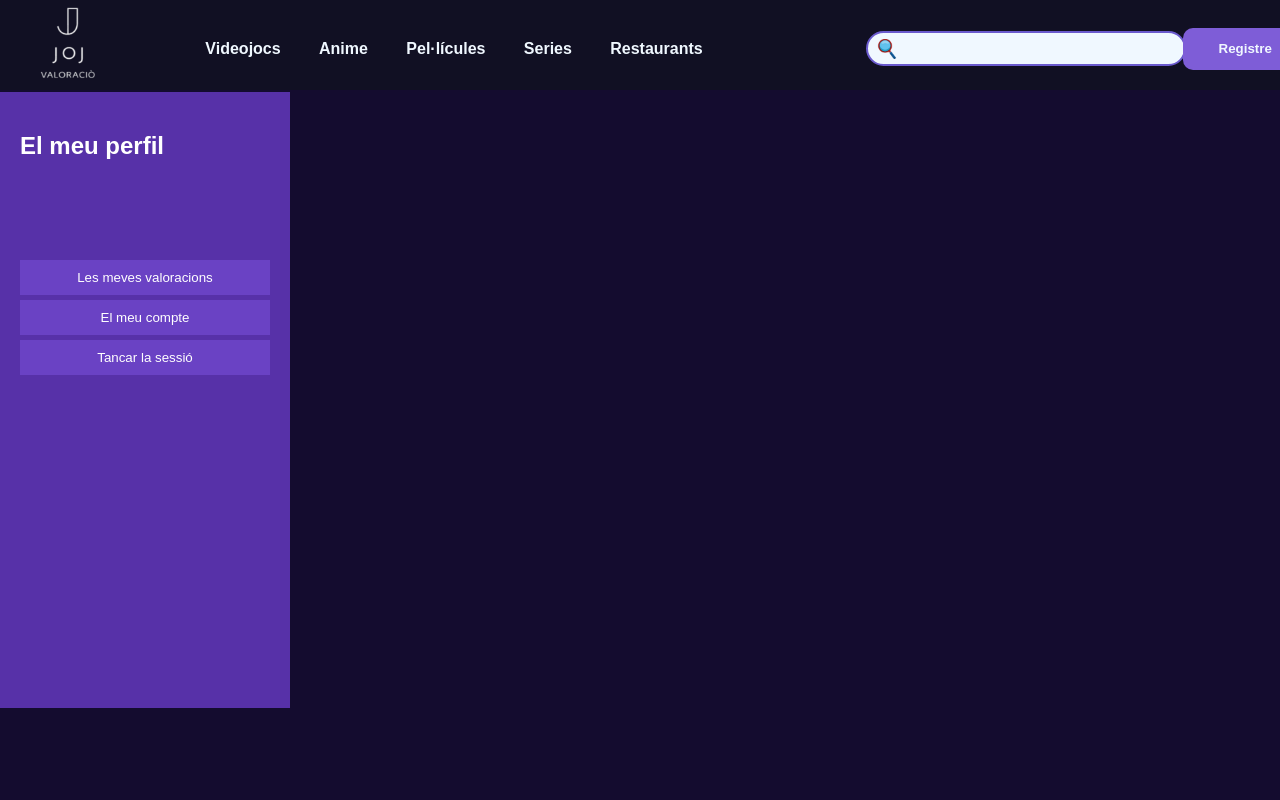
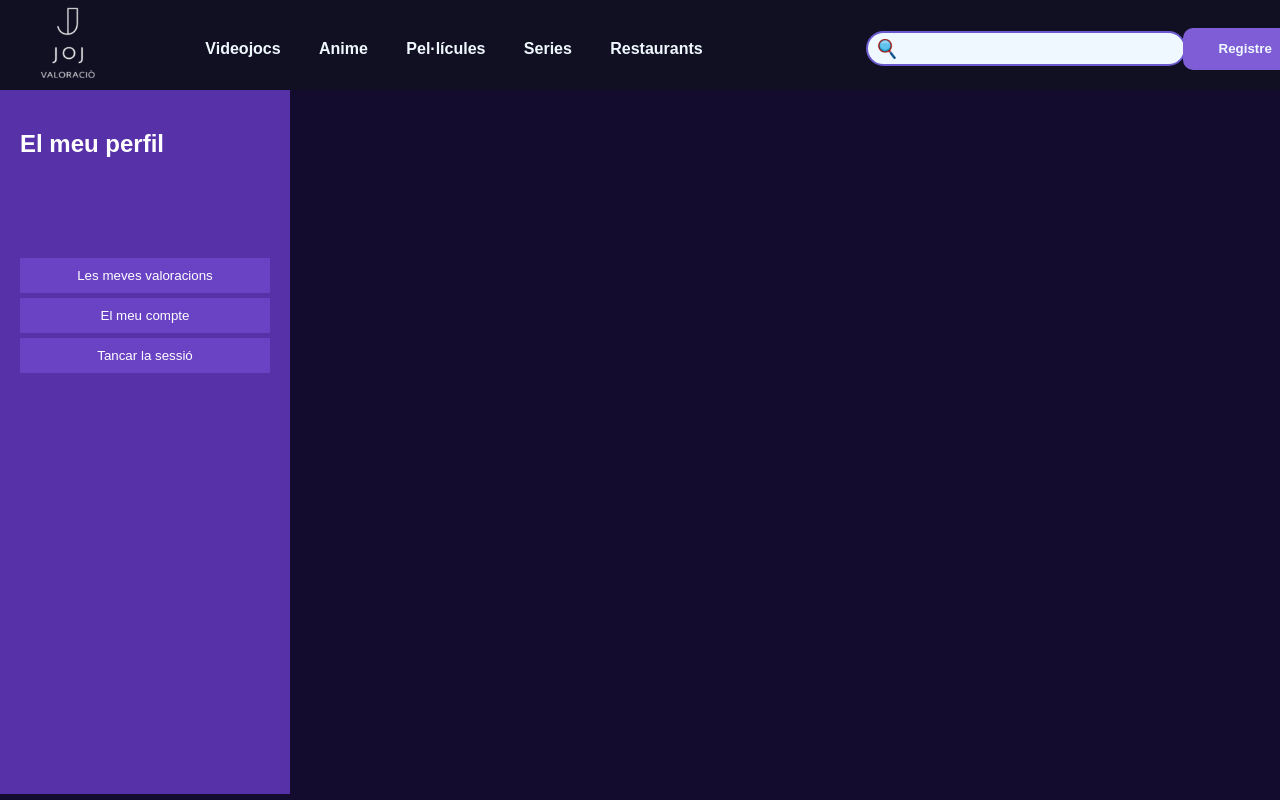
Before and after one commit to santsa9/projectefinal, a React (Create React App) app: page /Usuari in a window 1280 px wide. Built offline with nearby package versions, Linux system fonts and the light colour scheme.

Commit message:
primer commit prova

```diff
--- a/src/Usuaricss.css
+++ b/src/Usuaricss.css
@@ -10,7 +10,10 @@
     background: #5731a8;
     color: white;
     padding: 20px;
-    height: 72vh;
+    height: 83vh;
+    position: absolute;
+    left: 0;
+    top: 90px;
   }
 
   .sidebar h2 {
```
Also changed, not shown: src/App.js (line endings or trailing spaces).
